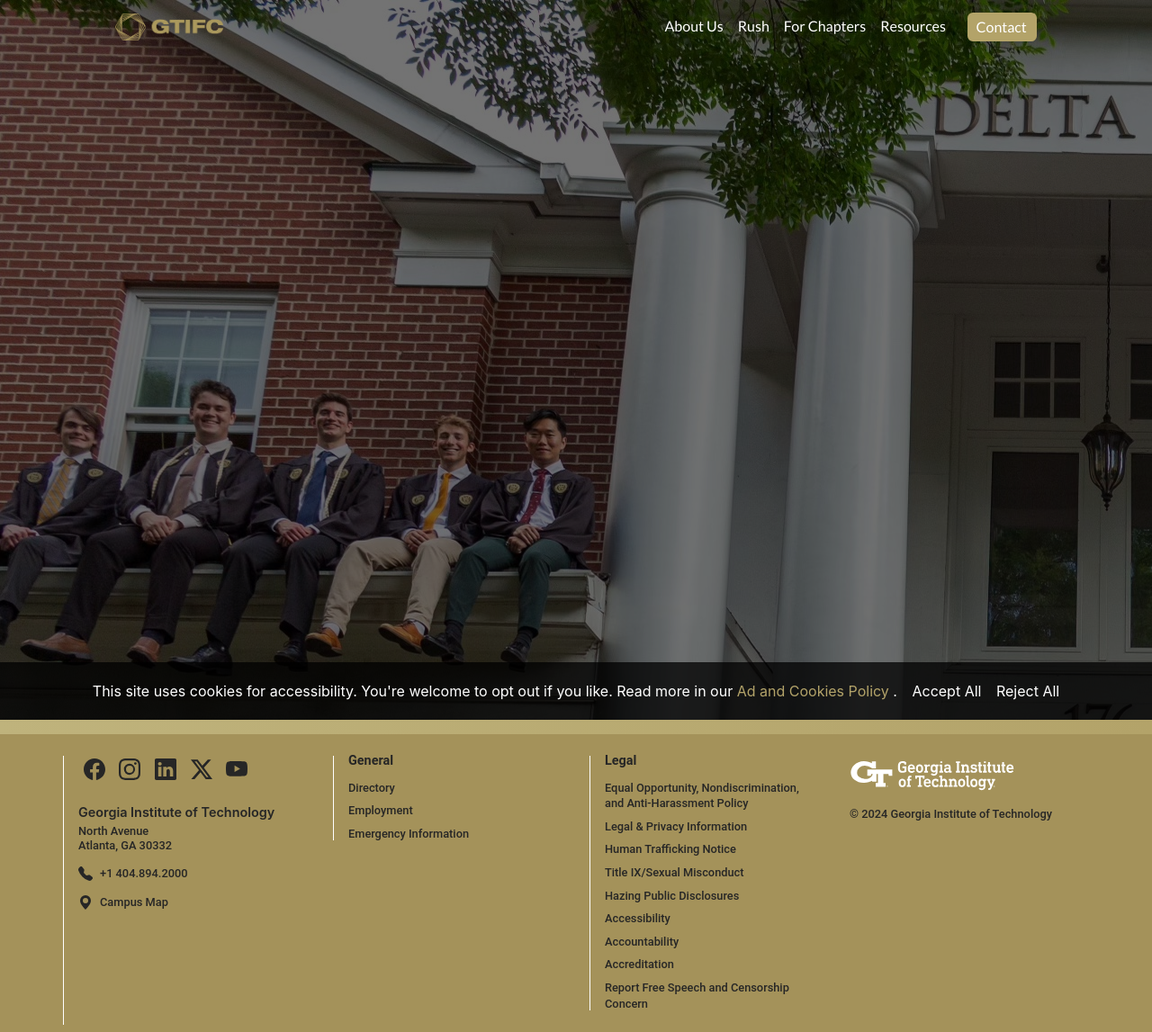
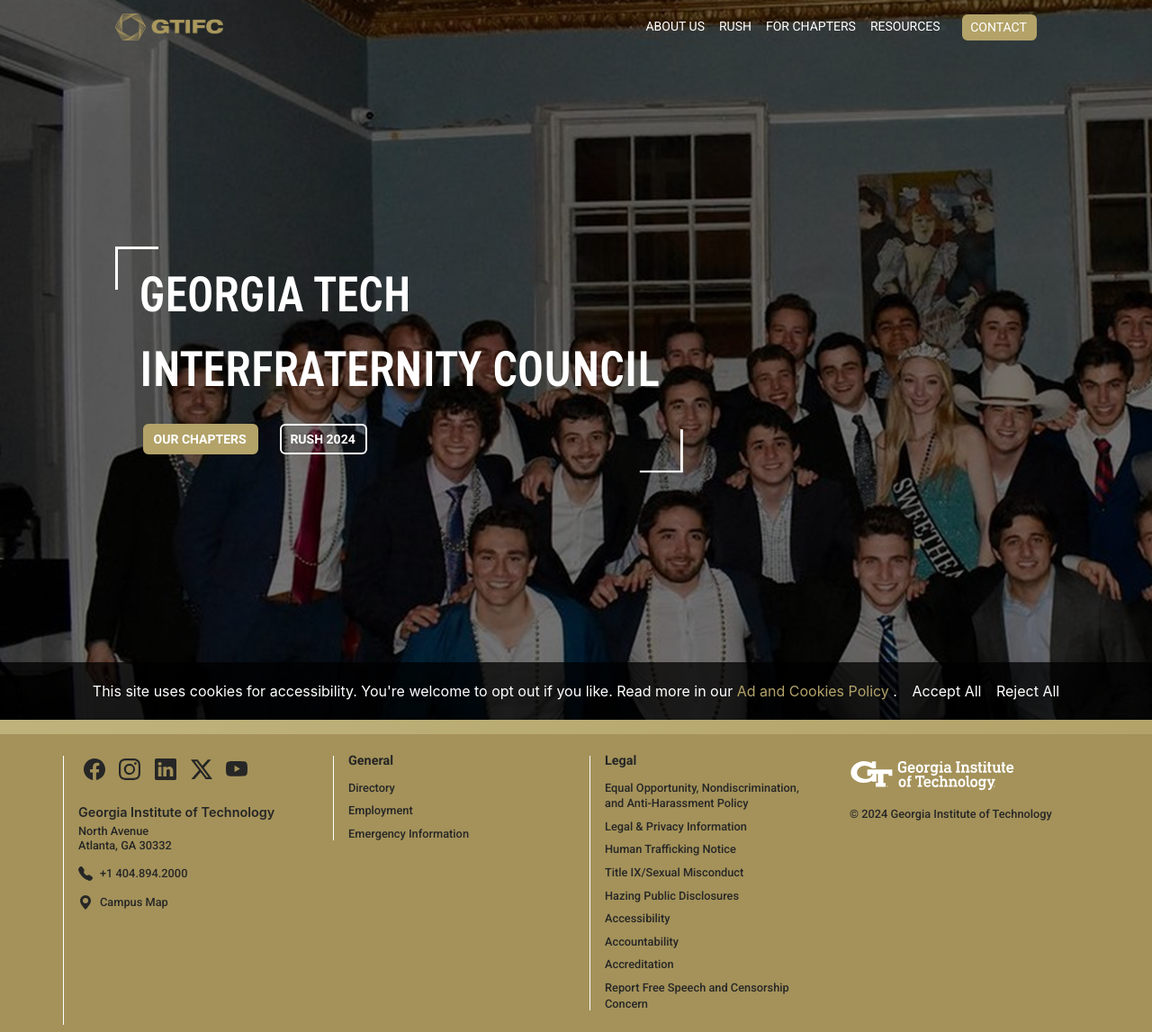
Before and after one commit to Georgia-Tech-IFC/ifc-website, a Django app: page / in a window 1280 px wide. Shown: the whole page at 90% size. Run offline with Django 5.2, Linux system fonts and the light colour scheme.

Commit message:
landing page completely finished

```diff
--- a/website/static/css/index.css
+++ b/website/static/css/index.css
@@ -1,6 +1,6 @@
 :root {
     --tech-gold: rgb(179,163,105);
-    --tech-gold-hover: rgb(161, 146, 94);
+    --tech-gold-hover: rgb(142, 129, 83);
     --navy-blue: rgb(0, 48, 87);
     --white: rgb(255, 255, 255);
     --off-black: #262626;
@@ -13,6 +13,17 @@ body {
     margin: 0;
     overscroll-behavior-y: none;
 }
+
+@font-face {
+    font-family: "din-2014";
+    src:url("/static/fonts/din-2014.woff2") format("woff2"), url("/static/fonts/din-2014.woff") format("woff"), url("/static/fonts/din-2014.otf") format("opentype");
+    font-display: auto;
+    font-style: normal;
+    font-weight: 600;
+    font-stretch:normal;
+}
+
+.tk-din-2014-narrow { font-family: "din-2014",sans-serif; }
 
 /*
 Tweaks
@@ -99,8 +110,9 @@ Nav
     border: 0;
     color: var(--white);
     display: inline-block;
-    font-family: "Lato", sans-serif;
+    font-family: "Roboto", sans-serif;
     font-weight: 400;
+    font-size: .875rem;
     margin: 0 1rem 0 0;
     padding: 0;
     text-decoration: none;
@@ -113,10 +125,10 @@ Nav
 
 .nav__link::after {
     content: '';
-    border-radius: .75px;
+    border-radius: .5px;
     display: block;
     width: 0;
-    height: 1.5px;
+    height: 1px;
     background: var(--white);
     transition: width .3s;
 }
@@ -128,8 +140,9 @@ Nav
 
 .nav__link__dropdown {
     color: var(--black);
-    font-family: "Lato", sans-serif;
+    font-family: "Roboto", sans-serif;
     font-weight: 400;
+    font-size: .875rem;
     text-decoration: none;
     transition: .3s;
 }
@@ -142,10 +155,11 @@ Nav
 .nav__link__button {
     background: var(--tech-gold);
     border: none;
+    font-size: .875rem;
     border-radius: 0.375rem;
     color: var(--white);
     display: inline-block;
-    font-family: "Lato", sans-serif;
+    font-family: "Roboto", sans-serif;
     font-weight: 400;
     margin: 0 0 0 .5rem;
     padding: 0.25rem 0.7rem 0.25rem 0.6rem;
@@ -241,7 +255,113 @@ Landing Background
 .welcome__section {
     height: 100vh;
     width: 100vw;
-    z-index: 990;
+    display: flex;
+    align-items: center;
+    z-index: 983;
+}
+
+.welcome__container {
+    color: var(--white);
+    font-family: "din-2014",sans-serif;
+    font-weight: 600;
+    font-size: 3.5rem;
+    z-index: inherit;
+    margin-left: 8rem;
+    width: fit-content;
+    padding: 1.1rem 1.5rem 1.5rem 1.5rem;
+    --s: 3rem; /* the size on the corner */
+    --t: 3px;  /* the thickness of the border */
+    --pad: calc(1.5rem + var(--t));
+    padding: calc(1.1rem + var(--t)) var(--pad) calc(1.1rem + var(--t)) var(--pad);
+    outline: var(--t) solid var(--white); /* the color here */
+    outline-offset: calc(-1*var(--t));
+    mask:
+        conic-gradient(at var(--s) var(--s),#0000 75%,#000 0)
+        calc(100% - var(--s)) calc(100% - var(--s))/calc(100%) calc(100%),
+        conic-gradient(at var(--s) var(--s),#0000 75%,#000 0)
+        0 0/calc(100%) calc(100%),
+        linear-gradient(#000 0 0) content-box;
+}
+
+@keyframes welcome-button-fade-in {
+    0% {
+        opacity: 0;
+    }
+    100% {
+        opacity: 1;
+    }
+}
+
+.welcome__button__fade-in {
+    animation: welcome-button-fade-in .375s ease-in-out forwards;
+}
+
+.welcome__button__container {
+    line-height: 1.25rem;
+    padding: 0 0 0 .25rem;
+    margin-top: .2rem;
+    opacity: 0;
+}
+
+.welcome__line {
+    font-size: 0;
+    line-height: 4rem;
+}
+
+.welcome__char__trans,
+.welcome__char__show {
+    font-size: 3.5rem;
+    padding: 0;
+    margin: 0;
+}
+
+.welcome__char__trans {
+    opacity: 0;
+}
+
+.welcome__char__show {
+    opacity: 1;
+}
+
+.welcome__button {
+    border: none;
+    font-size: .875rem;
+    border-radius: 0.375rem;
+    color: var(--white);
+    display: inline-block;
+    font-family: "Roboto", sans-serif;
+    font-weight: 600;
+    font-size: .875rem;
+    padding: 0.3rem .7rem 0.3rem .6rem;
+    text-decoration: none;
+    transition: .15s ease-in-out;
+    margin: 0 .75rem 0 0;
+}
+
+.welcome__button:hover {
+    text-decoration: none;
+}
+
+.welcome__button__gold {
+    background: var(--tech-gold);
+    border: 2px solid var(--tech-gold);
+}
+
+.welcome__button__gold:hover {
+    color: var(--white);
+    border: 2px solid var(--tech-gold-hover);
+    background: var(--tech-gold-hover);
+}
+
+.welcome__button__outline {
+    background-color: transparent;
+    border: 2px solid var(--white);
+}
+
+.welcome__button__outline:hover {
+    color: var(--off-black);
+    background-color: var(--white);
+    border: 2px solid var(--white);
 }
 
 /*
--- a/website/static/js/landingBackground.js
+++ b/website/static/js/landingBackground.js
@@ -1,16 +1,13 @@
-const createImage = ( container, src ) => {
+const createImage = ( src ) => {
     const image = new Image()
-
+    image.classList.add( 'landing__background' )
     image.src = src
-    image.classList.add( 'landing__background' )
-
-    container.appendChild( image )
 
     return image
 }
 
-const crossfadeImages = ( container, front ) => {
-    front.style.opacity = 1;
+const crossfadeImage = ( front, back ) => {
+    front.style.opacity = 1
 
     let fadeInterval = setInterval(() => {
         front.style.opacity -= 0.01;
@@ -19,15 +16,96 @@ const crossfadeImages = ( container, front ) => {
             clearInterval(fadeInterval)
         }
     }, 15);
+}
 
-    fadeInterval()
+const initImageBackground = () => {
+    const container = document.querySelector( '.landing__background__container' )
+    const images = [
+        '/static/img/chapters/alpha_epsilon_pi.jpg',
+        '/static/img/chapters/alpha_sigma_phi.jpg',
+        '/static/img/chapters/chi_psi.jpg',
+        '/static/img/chapters/delta_chi.jpg',
+        '/static/img/chapters/lambda_chi_alpha.jpg',
+        '/static/img/chapters/phi_kappa_theta.jpg',
+        '/static/img/chapters/phi_sigma_kappa.jpg',
+        '/static/img/chapters/sigma_phi_epsilon.jpg'
+    ]
+
+    let back = createImage( images[1] )
+    container.appendChild( back )
+
+    let front = createImage( images[0] )
+    container.appendChild( front )
+
+    let i = 2
+
+    setInterval(() => {
+        crossfadeImage( front )
+
+        setTimeout(() => {
+            container.removeChild( front )
+
+            front = back
+
+            if ( i == images.length ) {
+                back = createImage( images[0] )
+                container.prepend( back )
+
+                i = 0
+            } else {
+                back = createImage( images[i] )
+                container.prepend( back )
+
+                i += 1
+            }
+        }, 2000)
+    }, 8000)
+}
+
+const typewriterEffect = () => {
+    const line1 = document.querySelector( '.welcome__line-1' )
+    const line2 = document.querySelector( '.welcome__line-2' )
+    const buttonContainer = document.querySelector( '.welcome__button__container' )
+
+    let time = 25
+
+    let i = 0
+
+    let line1Int = setInterval(() => {
+        if ( i == line1.children.length ) {
+            let j = 0
+
+            let line2Int = setInterval(() => {
+                if ( j == line2.children.length ) {
+                    setTimeout(() => {
+                        buttonContainer.classList.add( 'welcome__button__fade-in' )
+                    }, 500)
+
+                    clearInterval( line2Int )
+                }
+
+                if ( j < line2.children.length ) {
+                    line2.children[j].classList.remove( 'welcome__char__trans' )
+                    line2.children[j].classList.add( 'welcome__char__show' )
+                }
+
+                j++
+            }, time)
+
+            clearInterval( line1Int )
+        }
+
+        if ( i < line1.children.length ) {
+            line1.children[i].classList.remove( 'welcome__char__trans' )
+            line1.children[i].classList.add( 'welcome__char__show' )
+        }
+
+
+        i++
+    }, time)
 }
 
 document.addEventListener( 'DOMContentLoaded', () => {
-    const container = document.querySelector( '.landing__background__container' )
-
-    const back = createImage( container, '/static/img/chapters/delta_chi.jpg' )
-    const front = createImage( container, '/static/img/chapters/sigma_phi_epsilon.jpg' )
-
-    crossfadeImages( container, front )
+    initImageBackground()
+    typewriterEffect()
 })
--- a/website/templates/index.html
+++ b/website/templates/index.html
@@ -4,12 +4,7 @@
     {% include 'partials/head.html' %}
     <body>
         {% include 'partials/nav.html' %}
-        <div class="landing__background__container">
-            <!--<img class="landing__background landing__image-1" src="{% static 'img/chapters/sigma_phi_epsilon.jpg' %}" />
-            <img class="landing__background landing__image-2" src="{% static 'img/chapters/delta_chi.jpg' %}" />-->
-        </div>
-        <div class="landing__background__filter"></div>
-        <div class="welcome__section"></div>
+        {% include 'partials/welcome.html' %}
         {% include 'partials/footer.html' %}
         {% include 'partials/cookies.html' %}
         {% include 'partials/js.html' %}
--- a/website/templates/partials/head.html
+++ b/website/templates/partials/head.html
@@ -12,6 +12,9 @@
     <link rel="preconnect" href="https://fonts.googleapis.com">
     <link rel="preconnect" href="https://fonts.gstatic.com" crossorigin>
     <link href="https://fonts.googleapis.com/css2?family=Lato:ital,wght@0,100;0,300;0,400;0,700;0,900;1,100;1,300;1,400;1,700;1,900&display=swap" rel="stylesheet">
+    <link rel="preconnect" href="https://fonts.googleapis.com">
+<link rel="preconnect" href="https://fonts.gstatic.com" crossorigin>
+<link href="https://fonts.googleapis.com/css2?family=Roboto:ital,wght@0,100;0,300;0,400;0,500;0,700;0,900;1,100;1,300;1,400;1,500;1,700;1,900&display=swap" rel="stylesheet">
     <link rel="stylesheet" href="{% static 'css/index.css' %}">
     <link rel="stylesheet" href="{% static 'css/gt-master.css' %}">
     <link rel="icon" href="{% static 'icon/favicon.ico' %}" type="image/x-icon">
--- a/website/templates/partials/nav.html
+++ b/website/templates/partials/nav.html
@@ -5,42 +5,42 @@
     </div>
     <div class="nav__links__container">
         <button class="nav__link nav__link__about-us" data-menu="about-us" href="/">
-            About Us
+            ABOUT US
         </button>
         <button class="nav__link nav__link__rush" data-menu="rush" href="/">
-            Rush
+            RUSH
         </button>
         <button class="nav__link nav__link__chapters" data-menu="chapters" href="/">
-            For Chapters
+            FOR CHAPTERS
         </button>
         <button class="nav__link nav__link__resources" data-menu="resources" href="/">
-            Resources
+            RESOURCES
         </button>
         <a class="nav__link__button" href="/">
-            Contact
+            CONTACT
         </a>
     </div>
 </nav>
 <div class="nav__dropdown nav__dropdown__about-us">
-    <a class="nav__link__dropdown" href="/">Meet Our Chapters</a>
-    <a class="nav__link__dropdown" href="/">Purpose</a>
-    <a class="nav__link__dropdown" href="/">Executive Board</a>
-    <a class="nav__link__dropdown" href="/">History</a>
+    <a class="nav__link__dropdown" href="/">OUR CHAPTERS</a>
+    <a class="nav__link__dropdown" href="/">PURPOSE</a>
+    <a class="nav__link__dropdown" href="/">EXECUTIVE BOARD</a>
+    <a class="nav__link__dropdown" href="/">HISTORY</a>
 </div>
 <div class="nav__dropdown nav__dropdown__rush">
-    <a class="nav__link__dropdown" href="/">How Rush Works</a>
-    <a class="nav__link__dropdown" href="/">Why Join?</a>
-    <a class="nav__link__dropdown" href="/">Rush Videos</a>
-    <a class="nav__link__dropdown" href="/">Rules and Reporting</a>
-    <a class="nav__link__dropdown" href="/">FAQs</a>
+    <a class="nav__link__dropdown" href="/">HOW RUSH WORKS</a>
+    <a class="nav__link__dropdown" href="/">WHY JOIN?</a>
+    <a class="nav__link__dropdown" href="/">RUSH VIDEOS</a>
+    <a class="nav__link__dropdown" href="/">RULES AND REPORTING</a>
+    <a class="nav__link__dropdown" href="/">FAQS</a>
 </div>
 <div class="nav__dropdown nav__dropdown__chapters">
-    <a class="nav__link__dropdown" href="/">Annual Awards</a>
-    <a class="nav__link__dropdown" href="/">Bylaws</a>
-    <a class="nav__link__dropdown" href="/">Social Registration</a>
-    <a class="nav__link__dropdown" href="/">Financial</a>
-    <a class="nav__link__dropdown" href="/">Grade Reports</a>
+    <a class="nav__link__dropdown" href="/">ANNUAL AWARDS</a>
+    <a class="nav__link__dropdown" href="/">BYLAWS</a>
+    <a class="nav__link__dropdown" href="/">SOCIAL REGISTRATION</a>
+    <a class="nav__link__dropdown" href="/">FINANCIAL</a>
+    <a class="nav__link__dropdown" href="/">GRADE REPORTS</a>
 </div>
 <div class="nav__dropdown nav__dropdown__resources">
-    <a class="nav__link__dropdown" href="/">Summer Housing</a>
+    <a class="nav__link__dropdown" href="/">SUMMER HOUSING</a>
 </div>
--- /dev/null
+++ b/website/templates/partials/welcome.html
@@ -0,0 +1,49 @@
+<div class="landing__background__container"></div>
+<div class="landing__background__filter"></div>
+<div class="welcome__section">
+    <div class="welcome__container">
+        <div class="welcome__line welcome__line-1">
+            <span class="welcome__char__trans">G</span>
+            <span class="welcome__char__trans">E</span>
+            <span class="welcome__char__trans">O</span>
+            <span class="welcome__char__trans">R</span>
+            <span class="welcome__char__trans">G</span>
+            <span class="welcome__char__trans">I</span>
+            <span class="welcome__char__trans">A</span>
+            <span class="welcome__char__trans">&nbsp;</span>
+            <span class="welcome__char__trans">T</span>
+            <span class="welcome__char__trans">E</span>
+            <span class="welcome__char__trans">C</span>
+            <span class="welcome__char__trans">H</span>
+        </div>
+        <div class="welcome__line welcome__line-2">
+            <span class="welcome__char__trans">I</span>
+            <span class="welcome__char__trans">N</span>
+            <span class="welcome__char__trans">T</span>
+            <span class="welcome__char__trans">E</span>
+            <span class="welcome__char__trans">R</span>
+            <span class="welcome__char__trans">F</span>
+            <span class="welcome__char__trans">R</span>
+            <span class="welcome__char__trans">A</span>
+            <span class="welcome__char__trans">T</span>
+            <span class="welcome__char__trans">E</span>
+            <span class="welcome__char__trans">R</span>
+            <span class="welcome__char__trans">N</span>
+            <span class="welcome__char__trans">I</span>
+            <span class="welcome__char__trans">T</span>
+            <span class="welcome__char__trans">Y</span>
+            <span class="welcome__char__trans">&nbsp;</span>
+            <span class="welcome__char__trans">C</span>
+            <span class="welcome__char__trans">O</span>
+            <span class="welcome__char__trans">U</span>
+            <span class="welcome__char__trans">N</span>
+            <span class="welcome__char__trans">C</span>
+            <span class="welcome__char__trans">I</span>
+            <span class="welcome__char__trans">L</span>
+        </div>
+        <div class="welcome__button__container">
+            <a class="welcome__button welcome__button__gold" href="/">OUR CHAPTERS</a>
+            <a class="welcome__button welcome__button__outline" href="/">RUSH 2024</a>
+        </div>
+    </div>
+</div>
```
Also changed, not shown: notes.md (+8 -0 lines), resources.md (line endings or trailing spaces), website/static/fonts/din-2014.otf (added), website/static/fonts/din-2014.woff (added), website/static/fonts/din-2014.woff2 (added), website/static/img/chapters/alpha_epsilon_pi.jpg, website/static/img/chapters/alpha_sigma_phi.jpg, website/static/img/chapters/delta_chi.jpg, 5 other files.
